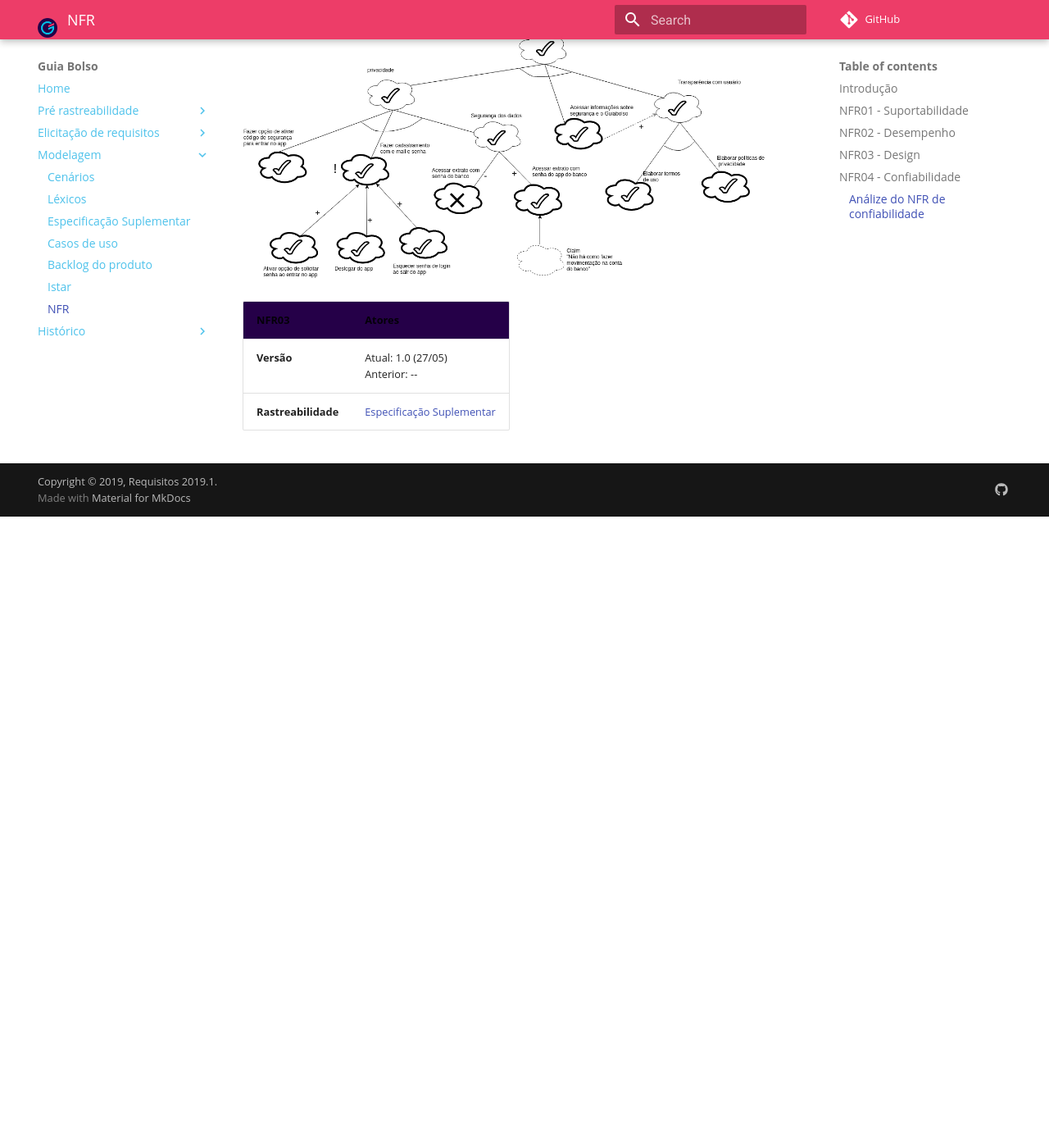
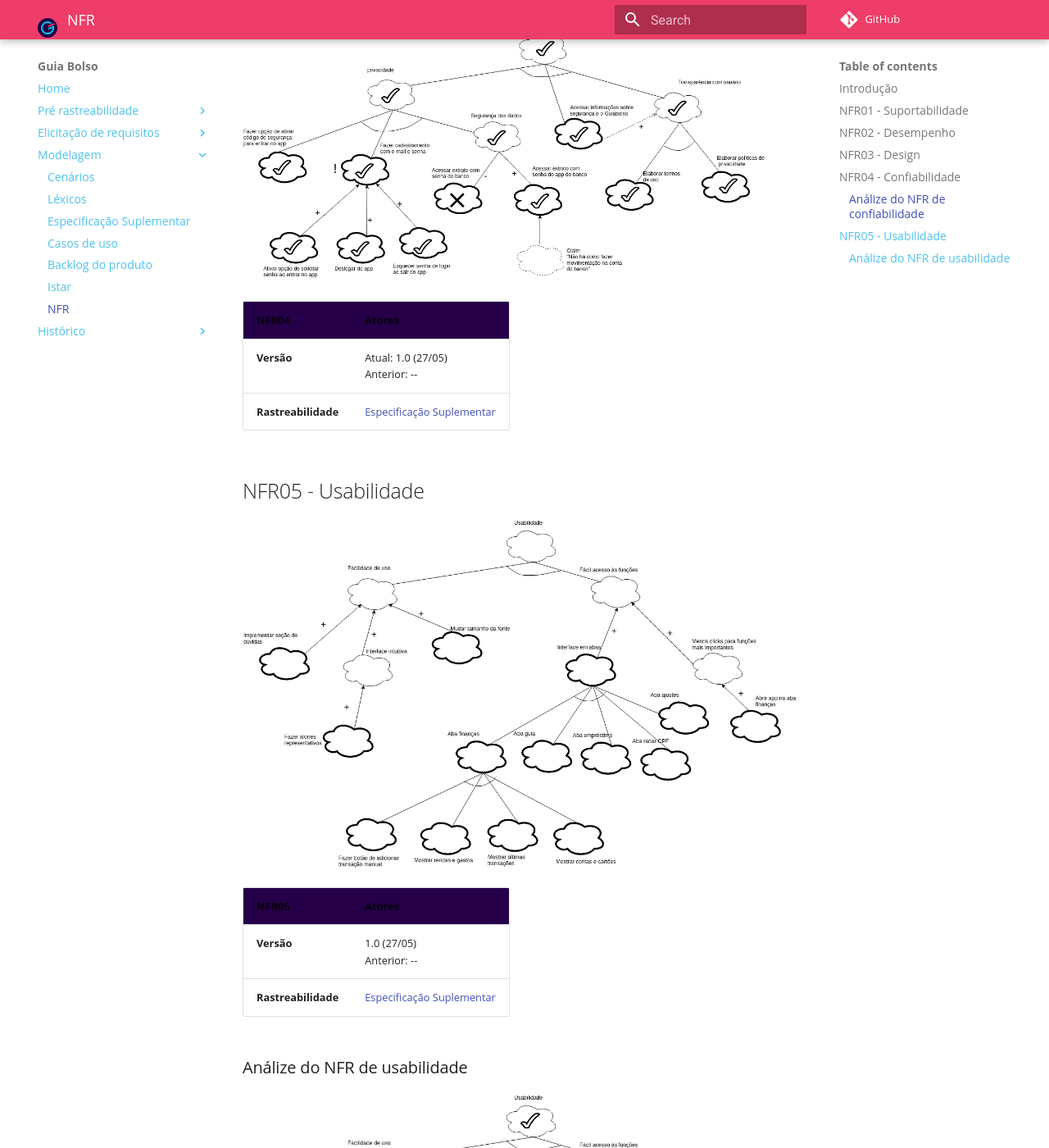
Before and after one commit to fga-disciplinas/2019.1-Guia-Bolso, an MkDocs documentation site: the page built from docs/modelagem/nfr.md, in a window 1280 px wide and 1400 px high, scrolled down 6189 px. Shown: the whole window at 82% size. Built offline with MkDocs 1.6.1 and Material for MkDocs 9.7.7, drawn with Linux system fonts in a browser that asks for light colours; comment, search, counter and statistics services are not loaded; old or Windows-style settings are respelled for this version of MkDocs; before the commit the page ends 6819 px from its top, so only the background shows below that.

Commit message:
Adicionado nfr de usabilidade
Co-authored-by: lmmLucasMachado <lmlucasmachadom@gmail.com>

```diff
--- a/docs/modelagem/nfr.md
+++ b/docs/modelagem/nfr.md
@@ -73,7 +73,24 @@ O NFR Framework trata-se de um framework conceitual orientado a requisitos não
 ### Análize do NFR de confiabilidade
 [ ![NFR04](./../img/nfr/nfr_confiabilidade_analise.png)](./../img/nfr/nfr_confiabilidade_analise.png)
 
-| **NFR03** | **Atores**|
+| **NFR04** | **Atores**|
 |--|--|
 | **Versão**| Atual: 1.0 (27/05) <br> Anterior: --|
 | **Rastreabilidade** | [Especificação Suplementar](../especificacao) |
+
+## NFR05 - Usabilidade
+
+[ ![NFR05](./../img/nfr/nrf_usabilidade.png)](./../img/nfr/nrf_usabilidade.png)
+
+| **NFR05** | **Atores**|
+|--|--|
+| **Versão**| 1.0 (27/05) <br> Anterior: --|
+| **Rastreabilidade** | [Especificação Suplementar](../especificacao) |
+
+### Análize do NFR de usabilidade
+[ ![NFR05](./../img/nfr/nrf_usabilidade_analise.png)](./../img/nfr/nrf_usabilidade_analise.png)
+
+| **NFR05** | **Atores**|
+|--|--|
+| **Versão**| Atual: 1.0 (27/05) <br> Anterior: --|
+| **Rastreabilidade** | [Especificação Suplementar](../especificacao) |
```
Also changed, not shown: docs/img/nfr/nrf_usabilidade.png (added), docs/img/nfr/nrf_usabilidade_analise.png (added).
